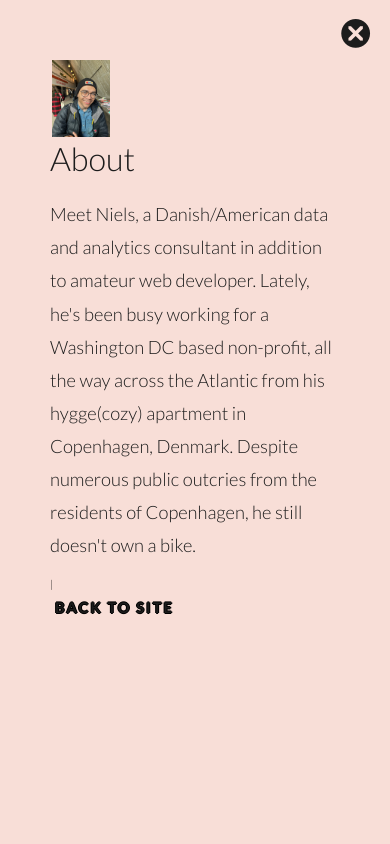
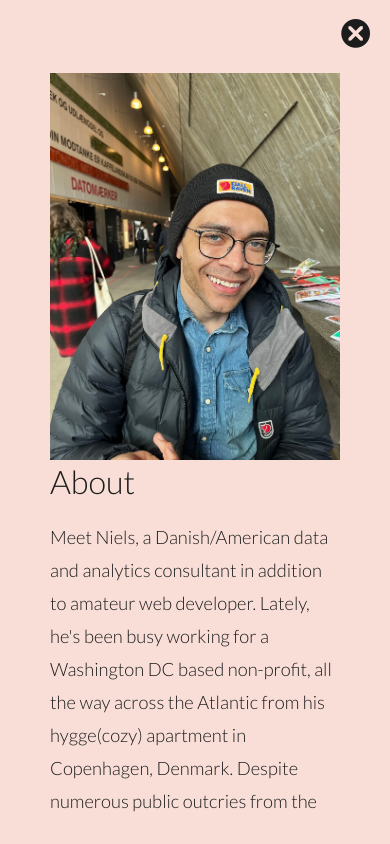
Before and after one commit to smithniels/portolioNi, a plain HTML site: page index.html in a window 390 px wide. Both pictures are taken after a click on the element 97 px from the left and 211 px from the top of the page. Drawn offline with nearby package versions, Linux system fonts and the light colour scheme.

Commit message:
.centered-image

```diff
--- a/css/component.css
+++ b/css/component.css
@@ -216,7 +216,11 @@ div.bl-panel-items > div > div {
   align-items: center;
 }
 
-img {max-width:20%;}
+.centered-image {
+  max-width: 100%;         /* Ensure the image doesn't overflow the container */
+  height: auto;            /* Keep the image aspect ratio */
+  max-height: 80vh;        /* Optional: limit the image's height to 80% of the viewport height */
+}
 
 .bl-content p {
   margin: 0 auto;
@@ -270,121 +274,6 @@ img {max-width:20%;}
   display: block;
   max-width: 100%;
 }
-
-/* Panel Items */
-/*
-div.bl-panel-items,
-div.bl-panel-items > div {
-  width: 100%;
-  height: 100%;
-  top: 0;
-  left: 0;
-  position: absolute;
-}
-
-div.bl-panel-items > div > div {
-  width: 60%;
-  margin: 0 auto;
-  opacity: 1;
-  bottom: 90px;
-  top: 90px;
-  pointer-events: auto;
-}
-
-div.bl-panel-items > div > div h3 {
-  font-size: 2.4em;
-  font-weight: 300;
-  margin: 0 0 20px 0;
-}
-
-div.bl-panel-items > div > div p {
-  font-size: 1.3em;
-}
-
-div.bl-panel-items > div > div img {
-  float: left;
-  margin: 0 20px 20px 0;
-  max-width: 100%;
-}
-
-div.bl-panel-items {
-  top: 100%;
-  z-index: 9999;
-}
-
-div.bl-panel-items > div {
-  background: #ec3c37;
-  z-index: 0;
-  opacity: 0;
-  -webkit-transform: translateY(0);
-  -webkit-transition: -webkit-transform 0.5s ease-in-out, opacity 0s linear 0.5s;
-  -moz-transform: translateY(0);
-  -moz-transition: -moz-transform 0.5s ease-in-out, opacity 0s linear 0.5s;
-  transform: translateY(0);
-  transition: transform 0.5s ease-in-out, opacity 0s linear 0.5s;
-  -ms-transform: translateY(0);
-}
-
-div.bl-panel-items nav {
-  position: absolute;
-  z-index: 9999;
-  width: 216px;
-  left: 50%;
-  top: 0px;
-  margin-left: -108px;
-  opacity: 0;
-  -webkit-transition: opacity 0.2s ease-in-out 0.5s;
-  -moz-transition: opacity 0.2s ease-in-out 0.5s;
-  transition: opacity 0.2s ease-in-out 0.5s;
-}
-
-div.bl-panel-items.bl-panel-items-show nav span {
-  float: left;
-  margin: 5px;
-}
-
-div.bl-panel-items nav span.bl-next-work {
-  font-weight: 700;
-  letter-spacing: 2px;
-  display: block;
-  text-transform: uppercase;
-  line-height: 2em;
-  cursor: pointer;
-  margin-right: 2em;
-}
-
-div.bl-panel-items.bl-panel-items-show nav {
-  opacity: 1;
-  top: -70px;
-}
-
-div.bl-panel-items > div.bl-show-work {
-  z-index: 1000;
-  opacity: 1;
-  -webkit-transform: translateY(-100%);
-  -webkit-transition: -webkit-transform 0.5s ease-in-out;
-  -moz-transform: translateY(-100%);
-  -moz-transition: -moz-transform 0.5s ease-in-out;
-  transform: translateY(-100%);
-  transition: transform 0.5s ease-in-out;
-  -ms-transform: translateY(-100%);
-}
-
-div.bl-panel-items > div.bl-hide-current-work {
-  opacity: 0;
-  -webkit-transition: -webkit-transform 0.5s ease-in-out,
-    opacity 0.5s ease-in-out;
-  -webkit-transform: translateY(-100%) scale(0.5);
-  -moz-transition: -moz-transform 0.5s ease-in-out, opacity 0.5s ease-in-out;
-  -moz-transform: translateY(-100%) scale(0.5);
-  transition: transform 0.5s ease-in-out, opacity 0.5s ease-in-out;
-  transform: translateY(-100%) scale(0.5);
-  -ms-transform: translateY(-100%) scale(0.5);
-  z-index: 0;
-}
- */
-/* Transition classes and properties */
-/* Separated for a better overview and control */
 
 .bl-main > section {
   -webkit-transition: all 0.5s ease-in-out;
@@ -493,4 +382,15 @@ section.bl-expand .bl-icon-close {
   .back {
     color: #1c1c1c;
   }
+
+  .centered-image{}
+
+  @media only screen and (max-width: 768px) {
+    .centered-image {
+        max-height: 60vh;     /* Adjust the image's height for mobile devices */
+    }
 }
+
+
+
+}
--- a/index.html
+++ b/index.html
@@ -25,7 +25,7 @@
             </div>
             <div class="bl-content image">
                <img class="bl-panel-items">
-               <img src="images/niels2.JPG" alt="(Niels)"/>
+               <img src="images/niels2.JPG" class="centered-image" alt="(Niels)"/>
                <h2>About</h2>
                <p>
                   Meet Niels, a Danish/American data and analytics consultant in addition to amateur web developer. Lately, he's been busy working for a Washington DC based non-profit, all the way across the Atlantic from his hygge(cozy) apartment in Copenhagen, Denmark. Despite numerous public outcries from the residents of Copenhagen, he still doesn't own a bike.
```
